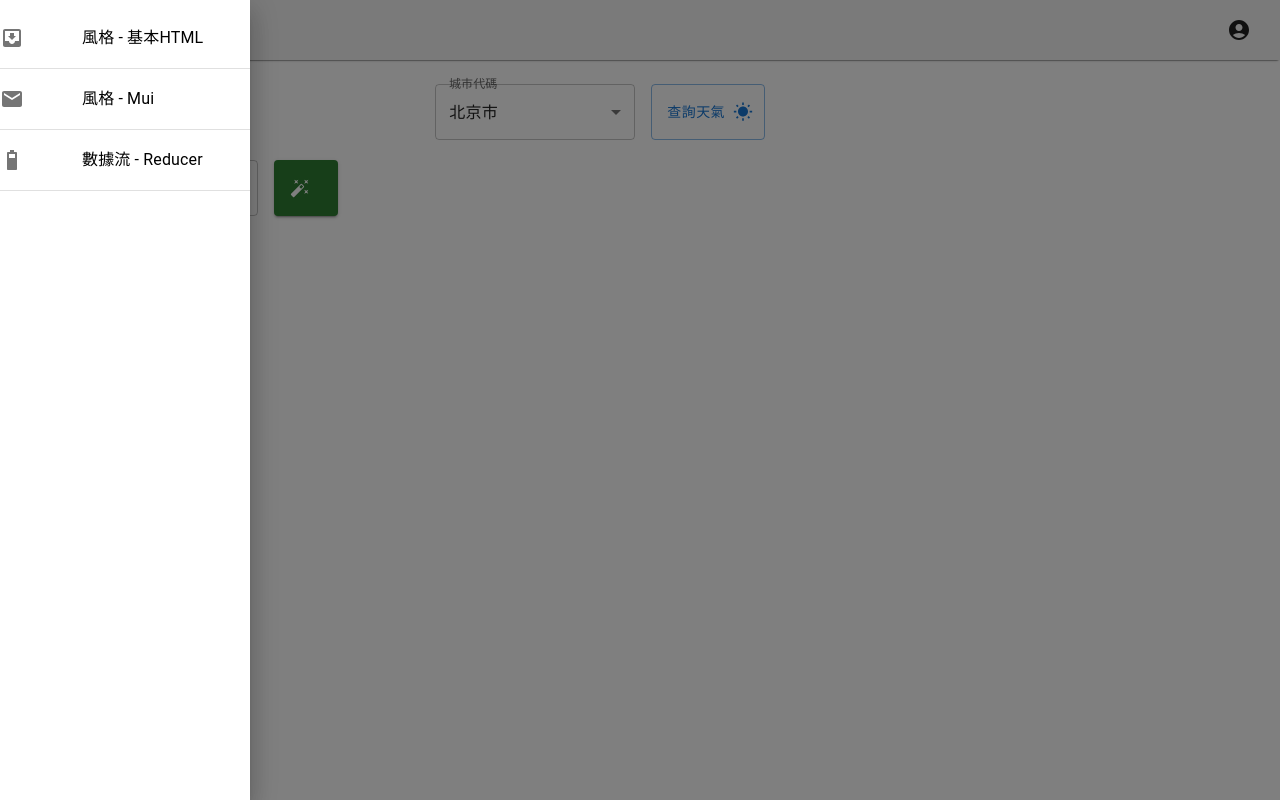
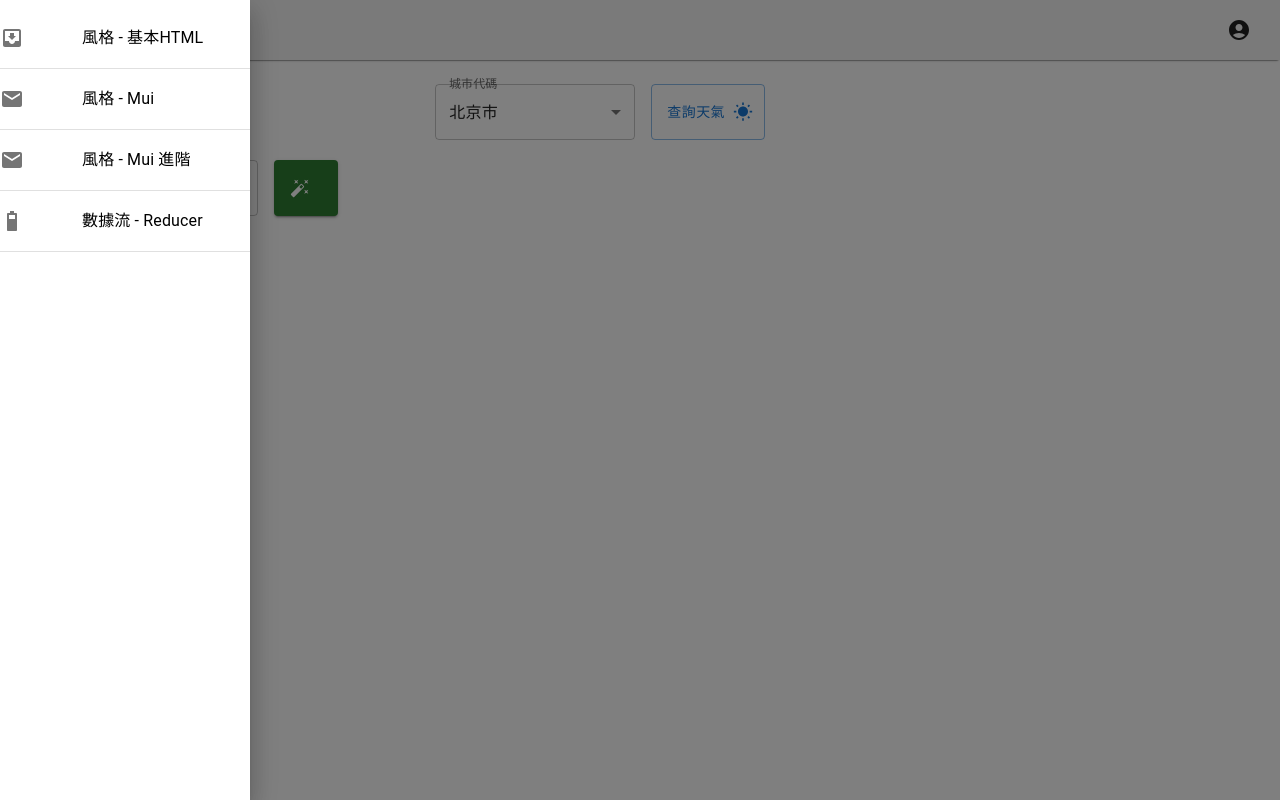
Before and after one commit to JasonYCHuang/template_client, a React (Create React App) app: page /data_reducer in a window 1280 px wide. Both pictures are taken after a click on the button 36 px from the left and 30 px from the top of the page. Built offline with nearby package versions, Linux system fonts and the light colour scheme.

Commit message:
modify routes A

```diff
--- a/src/components/app_bar/comp_drawer.tsx
+++ b/src/components/app_bar/comp_drawer.tsx
@@ -52,6 +52,17 @@ const DrawerContentComp = (anchor: AnchorTyp, toggleDrawer: any) => (
           </ListItemIcon>
           <Link to="/style_mui" style={styleLink}>
             風格 - Mui
+          </Link>
+        </ListItemButton>
+      </ListItem>
+      <Divider />
+      <ListItem key="style_mui_adv" disablePadding>
+        <ListItemButton>
+          <ListItemIcon>
+            <MailIcon />
+          </ListItemIcon>
+          <Link to="/style_mui_adv" style={styleLink}>
+            風格 - Mui 進階
           </Link>
         </ListItemButton>
       </ListItem>
--- a/src/components/comp_routes.tsx
+++ b/src/components/comp_routes.tsx
@@ -2,6 +2,7 @@ import { Routes, Route } from 'react-router-dom';
 import { Box } from '@mui/material';
 import PageStyleBasic from './page_style_basic/index';
 import PageStyleMui from './page_style_mui/index';
+import PageStyleMuiAdv from './page_style_mui_adv/index';
 import PageDataReducer from './page_data_reducer/index';
 
 const RoutesComp = () => (
@@ -10,6 +11,7 @@ const RoutesComp = () => (
       <Route path="/" element={<PageStyleBasic />} />
       <Route path="/style_basic" element={<PageStyleBasic />} />
       <Route path="/style_mui" element={<PageStyleMui />} />
+      <Route path="/style_mui_adv" element={<PageStyleMuiAdv />} />
       <Route path="/data_reducer" element={<PageDataReducer />} />
     </Routes>
   </Box>
```
